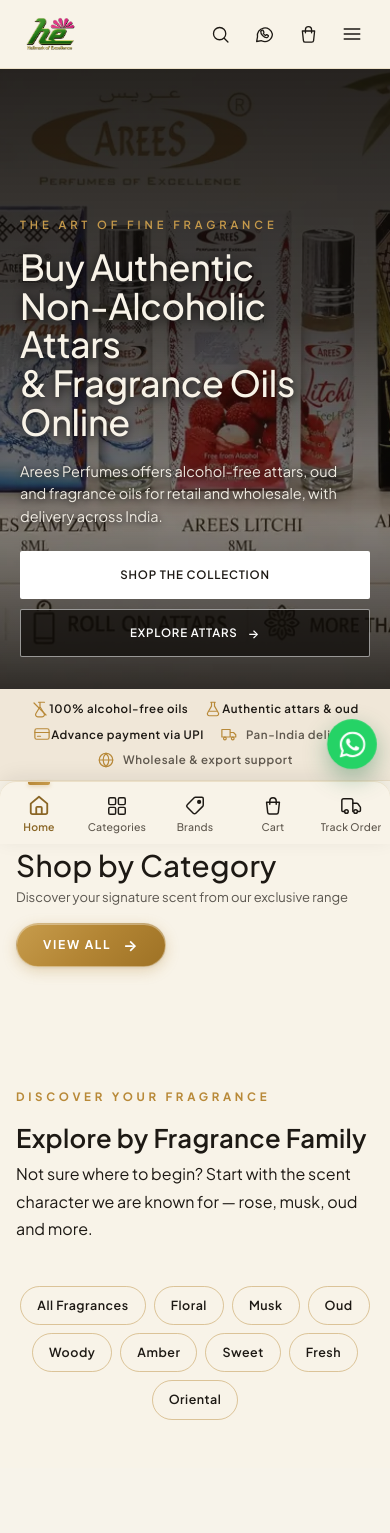
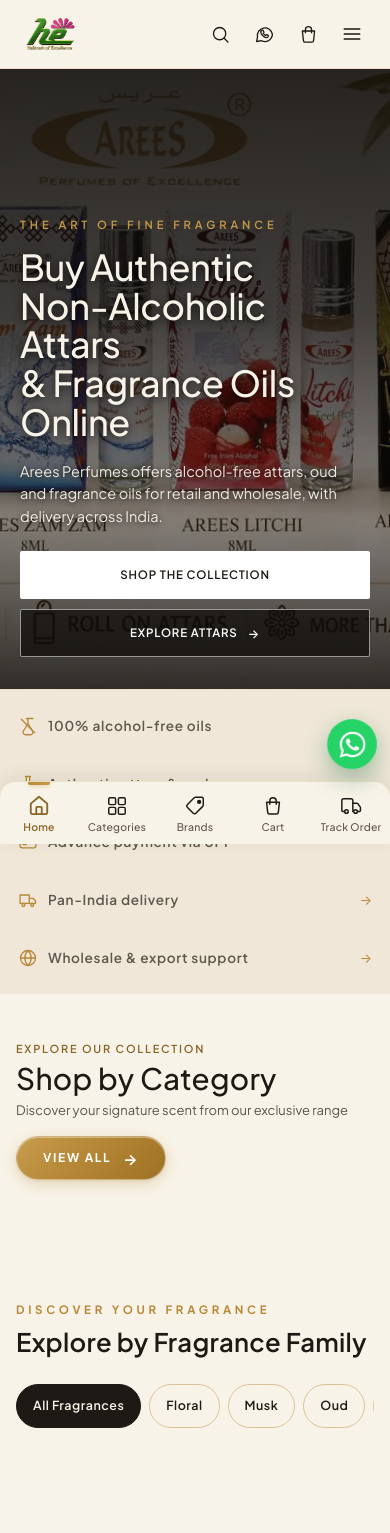
Before and after one commit to HallmarkAttars/Hallmark-Excellence, a React (Vite) app in the folder storefront/: page / in a window 390 px wide. Shown: the top 1533 px of the page. Built offline with nearby package versions, Linux system fonts and the light colour scheme.

Commit message:
Home: trust ribbon touch rows + link affordance; scent strip centered axis, active-chip state, minimal copy

```diff
--- a/storefront/src/components/home/ScentStrip.css
+++ b/storefront/src/components/home/ScentStrip.css
@@ -1,31 +1,48 @@
-/* Scent-family discovery strip — gold outline chips on cream, same token
-   palette as the rest of the home editorial (TrustRibbon / Featured). */
+/* Scent-family discovery strip — centered eyebrow/title/chips on one axis,
+   gold outline chips on cream, token palette matches the home editorial
+   (TrustRibbon / Featured). Minimal: no background chrome, no copy beyond
+   eyebrow + title. */
 
 .scent-strip {
-  padding-top: 8px;
-  padding-bottom: 8px;
+  padding-top: 24px;
+  padding-bottom: 24px;
+}
+
+/* One consistent centered axis on every breakpoint — overrides the shared
+   .section-head row layout (baseline + space-between). Later in the bundle,
+   equal specificity → this wins. */
+.scent-strip-head {
+  display: flex;
+  flex-direction: column;
+  align-items: center;
+  justify-content: center;
+  gap: 10px;
+  margin-bottom: 24px;
 }
 
 .scent-strip-eyebrow {
-  margin: 0 0 10px;
+  margin: 0;
   font-size: 0.72rem;
   font-weight: 700;
   letter-spacing: 0.32em;
   text-transform: uppercase;
   color: var(--gold, #b88938);
+  text-align: center;
 }
 
 .scent-strip-chips {
   display: flex;
   flex-wrap: wrap;
   justify-content: center;
-  gap: 12px;
+  align-items: center;
+  gap: 10px;
 }
 
 .scent-chip {
   display: inline-flex;
   align-items: center;
-  padding: 10px 22px;
+  min-height: 44px;
+  padding: 10px 20px;
   border: 1px solid rgba(184, 137, 56, 0.45);
   border-radius: 999px;
   background: transparent;
@@ -34,6 +51,7 @@
   font-weight: 600;
   letter-spacing: 0.04em;
   text-decoration: none;
+  white-space: nowrap;
   transition:
     background 0.2s ease,
     border-color 0.2s ease,
@@ -47,7 +65,34 @@
   color: var(--cream, #f8f3e8);
 }
 
+.scent-chip:focus-visible {
+  outline: 2px solid var(--gold-deep, #8a6626);
+  outline-offset: 2px;
+}
+
+/* Selected family — filled at rest so the choice stays obvious. */
+.scent-chip--active {
+  background: var(--charcoal, #1d1914);
+  border-color: var(--charcoal, #1d1914);
+  color: var(--cream, #f8f3e8);
+}
+
+/* "All Fragrances" reads as the reset/default — slightly stronger outline
+   while inactive, filled charcoal once it is the active selection. */
+.scent-chip--all:not(.scent-chip--active) {
+  border-color: rgba(184, 137, 56, 0.7);
+}
+
 @media (max-width: 767px) {
+  .scent-strip {
+    padding-top: 20px;
+    padding-bottom: 20px;
+  }
+
+  .scent-strip-head {
+    margin-bottom: 20px;
+  }
+
   .scent-strip-chips {
     gap: 8px;
   }
@@ -57,3 +102,19 @@
     font-size: 0.78rem;
   }
 }
+
+/* Narrow phones: 9 chips never wrap into orphan rows — one scrollable row
+   with a partial last chip as the scroll hint. Scrollbar stays hidden. */
+@media (max-width: 479px) {
+  .scent-strip-chips {
+    flex-wrap: nowrap;
+    overflow-x: auto;
+    justify-content: flex-start;
+    padding-bottom: 6px;
+    scrollbar-width: none;
+  }
+
+  .scent-strip-chips::-webkit-scrollbar {
+    display: none;
+  }
+}
--- a/storefront/src/components/home/ScentStrip.jsx
+++ b/storefront/src/components/home/ScentStrip.jsx
@@ -3,33 +3,39 @@
 // (/shop?family=…), where classification comes from the products' own copy
 // (see data/fragranceFamilies.js). Text-only links: no images, no data, no
 // LCP impact — the strip mounts in the DeferredSection pipeline.
-import { Link } from 'react-router-dom'
+//
+// The chip matching the ?family= param renders with an active state, and
+// "All Fragrances" is active when no param is set — so the selection is
+// always visible, never a mystery.
+import { Link, useSearchParams } from 'react-router-dom'
 import { FAMILY_FILTERS } from '../../data/fragranceFamilies'
 import './ScentStrip.css'
 
 export default function ScentStrip() {
+  const [searchParams] = useSearchParams()
+  const activeFamily = searchParams.get('family')
+
   return (
     <section className="section scent-strip" aria-labelledby="scent-strip-title">
       <div className="container">
-        <div className="section-head">
+        <div className="section-head scent-strip-head">
           <p className="scent-strip-eyebrow">Discover Your Fragrance</p>
           <h2 id="scent-strip-title" className="section-title-upper">
             Explore by Fragrance Family
           </h2>
-          <p className="section-subtitle">
-            Not sure where to begin? Start with the scent character we are
-            known for — rose, musk, oud and more.
-          </p>
         </div>
         <nav className="scent-strip-chips" aria-label="Shop by fragrance family">
-          <Link to="/shop" className="scent-chip scent-chip--all">
+          <Link
+            to="/shop"
+            className={`scent-chip scent-chip--all${!activeFamily ? ' scent-chip--active' : ''}`}
+          >
             All Fragrances
           </Link>
           {FAMILY_FILTERS.map((family) => (
             <Link
               key={family.id}
               to={`/shop?family=${family.id}`}
-              className="scent-chip"
+              className={`scent-chip${activeFamily === family.id ? ' scent-chip--active' : ''}`}
             >
               {family.name}
             </Link>
--- a/storefront/src/components/home/TrustRibbon.css
+++ b/storefront/src/components/home/TrustRibbon.css
@@ -1,7 +1,13 @@
+/* Trust ribbon — five factual assurances under the hero.
+   Desktop (>= 768px): one centered row that wraps item-level if the viewport
+   is narrow (labels never split); links get a gold hover affordance.
+   Mobile (< 768px): full-width tappable rows (min-height 48px), icon left,
+   labels may wrap to two lines, links show a trailing chevron. */
+
 .trust-ribbon {
   background: var(--cream-deep, #f0e7d8);
-  border-bottom: 1px solid var(--line-soft, rgba(184, 137, 56, 0.1));
-  padding: 12px 16px;
+  border-top: 1px solid var(--line-soft, rgba(184, 137, 56, 0.1));
+  padding: 14px 20px;
 }
 
 .trust-ribbon-list {
@@ -13,7 +19,7 @@
   align-items: center;
   justify-content: center;
   flex-wrap: wrap;
-  gap: 8px 28px;
+  gap: 8px 24px;
 }
 
 .trust-ribbon-item {
@@ -21,10 +27,14 @@
   align-items: center;
 }
 
-.trust-ribbon-link {
+.trust-ribbon-link,
+.trust-ribbon-static {
   display: flex;
   align-items: center;
   gap: 8px;
+}
+
+.trust-ribbon-link {
   color: var(--charcoal-soft, #5f584e);
   text-decoration: none;
   transition: color 0.2s ease;
@@ -32,6 +42,15 @@
 
 .trust-ribbon-link:hover {
   color: var(--gold-deep, #8a6626);
+}
+
+.trust-ribbon-link:focus-visible {
+  outline: 2px solid var(--gold-deep, #8a6626);
+  outline-offset: 2px;
+}
+
+.trust-ribbon-static {
+  color: var(--charcoal-soft, #5f584e);
 }
 
 .trust-ribbon-icon {
@@ -47,14 +66,56 @@
   white-space: nowrap;
 }
 
+/* Chevron affordance for the two linked items — mobile-only (see media). */
+.trust-ribbon-arrow {
+  display: none;
+  font-size: 0.8rem;
+  line-height: 1;
+  color: var(--gold, #b88938);
+}
+
 @media (max-width: 767px) {
   .trust-ribbon {
-    padding: 10px 12px;
+    padding: 12px 16px;
   }
+
+  /* One assurance per full-width row — no ragged wrapping on narrow phones,
+     every row is a comfortable tap target. */
   .trust-ribbon-list {
-    gap: 6px 16px;
+    flex-direction: column;
+    align-items: stretch;
+    justify-content: flex-start;
+    gap: 10px;
   }
+
+  .trust-ribbon-item {
+    width: 100%;
+  }
+
+  .trust-ribbon-link,
+  .trust-ribbon-static {
+    width: 100%;
+    min-height: 48px;
+    gap: 10px;
+    padding: 4px 2px;
+  }
+
+  .trust-ribbon-link:focus-visible {
+    outline-offset: -2px;
+  }
+
+  .trust-ribbon-icon svg {
+    width: 20px;
+    height: 20px;
+  }
+
   .trust-ribbon-label {
-    font-size: 0.72rem;
+    font-size: 0.85rem;
+    white-space: normal;
+  }
+
+  .trust-ribbon-arrow {
+    display: inline-block;
+    margin-left: auto;
   }
 }
--- a/storefront/src/components/home/TrustRibbon.jsx
+++ b/storefront/src/components/home/TrustRibbon.jsx
@@ -71,28 +71,35 @@ const TRUST_ITEMS = [
   },
 ]
 
+// Renders icon + label; links additionally get a trailing chevron that CSS
+// shows on mobile only (tap-intent affordance) and hides on desktop.
 export default function TrustRibbon() {
   return (
     <section className="trust-ribbon" aria-label="Why customers trust Arees Perfumes">
       <ul className="trust-ribbon-list">
         {TRUST_ITEMS.map((item) => {
           const Icon = item.icon
-          const content = (
+          const body = (
             <>
               <span className="trust-ribbon-icon" aria-hidden="true">
                 <Icon />
               </span>
               <span className="trust-ribbon-label">{item.label}</span>
+              {item.to ? (
+                <span className="trust-ribbon-arrow" aria-hidden="true">
+                  →
+                </span>
+              ) : null}
             </>
           )
           return (
             <li key={item.label} className="trust-ribbon-item">
               {item.to ? (
                 <Link to={item.to} className="trust-ribbon-link">
-                  {content}
+                  {body}
                 </Link>
               ) : (
-                content
+                <span className="trust-ribbon-static">{body}</span>
               )}
             </li>
           )
```
Also changed, not shown: 1 other file (tests, documents, lock files or other folders).
